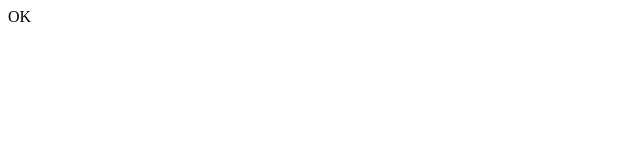
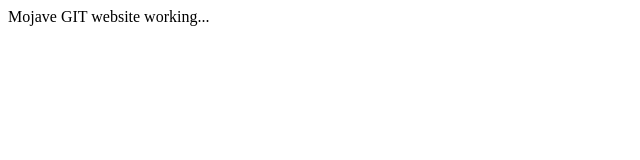
Before and after one commit to henyge/getp_api, a plain HTML site: page index.html in a window 1280 px wide. Shown: the whole page, without its empty margins (0-640 px from the left). Drawn offline with Linux system fonts and the light colour scheme.

Commit message:
update index.html

```diff
--- a/index.html
+++ b/index.html
@@ -1,6 +1,6 @@
 <html>
   <title>Trial</title>
   <body>
-    <p>OK</p>
+    <p>Mojave GIT website working...</p>
   </body>
 </html>
```
